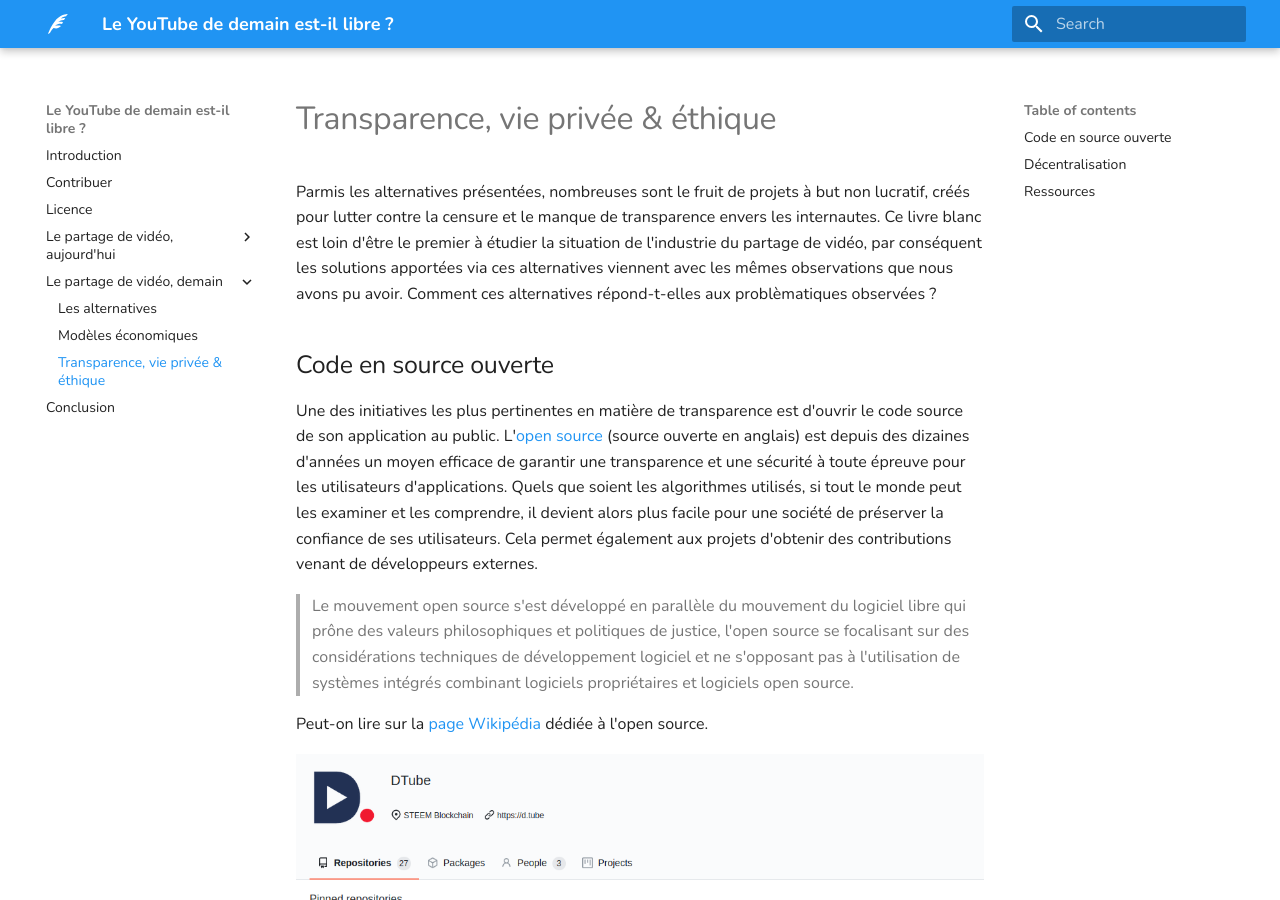
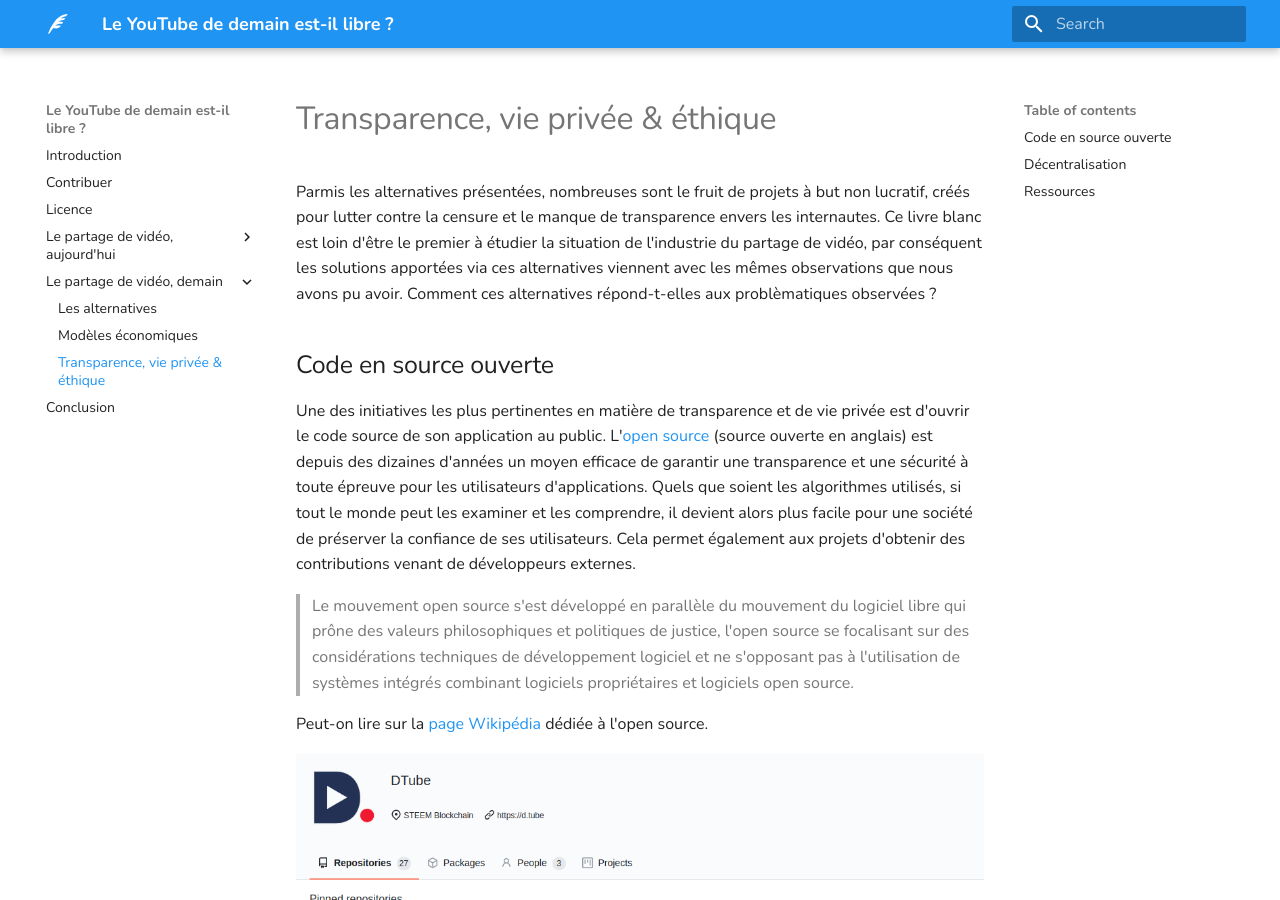
Before and after one commit to sundowndev/livre-blanc-video, an MkDocs documentation site: the page built from docs/tomorrow/transparency.md, in a window 1280 px wide and 900 px high. Built offline with MkDocs 1.6.1 and Material for MkDocs 9.7.7, drawn with Linux system fonts in a browser that asks for light colours.

Commit message:
content(chap2): transparency
Fix a typo

```diff
--- a/docs/tomorrow/transparency.md
+++ b/docs/tomorrow/transparency.md
@@ -2,7 +2,7 @@
 
 ## Code en source ouverte
 
-Une des initiatives les plus pertinentes en matière de transparence est d'ouvrir le code source de son application au public. L'[open source](https://fr.wikipedia.org/wiki/Open_source) (source ouverte en anglais) est depuis des dizaines d'années un moyen efficace de garantir une transparence et une sécurité à toute épreuve pour les utilisateurs d'applications. Quels que soient les algorithmes utilisés, si tout le monde peut les examiner et les comprendre, il devient alors plus facile pour une société de préserver la confiance de ses utilisateurs. Cela permet également aux projets d'obtenir des contributions venant de développeurs externes.
+Une des initiatives les plus pertinentes en matière de transparence et de vie privée est d'ouvrir le code source de son application au public. L'[open source](https://fr.wikipedia.org/wiki/Open_source) (source ouverte en anglais) est depuis des dizaines d'années un moyen efficace de garantir une transparence et une sécurité à toute épreuve pour les utilisateurs d'applications. Quels que soient les algorithmes utilisés, si tout le monde peut les examiner et les comprendre, il devient alors plus facile pour une société de préserver la confiance de ses utilisateurs. Cela permet également aux projets d'obtenir des contributions venant de développeurs externes.
 
 > Le mouvement open source s'est développé en parallèle du mouvement du logiciel libre qui prône des valeurs philosophiques et politiques de justice, l'open source se focalisant sur des considérations techniques de développement logiciel et ne s'opposant pas à l'utilisation de systèmes intégrés combinant logiciels propriétaires et logiciels open source.
 
```
